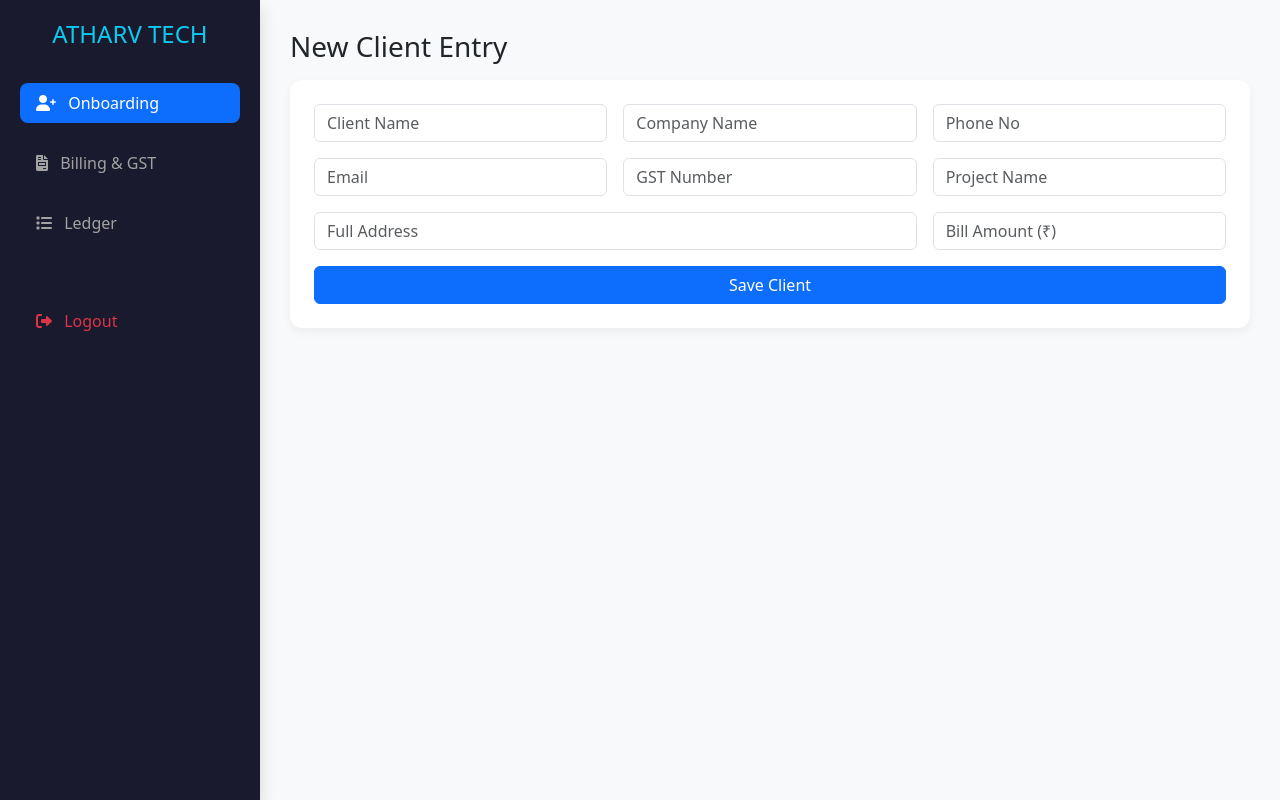
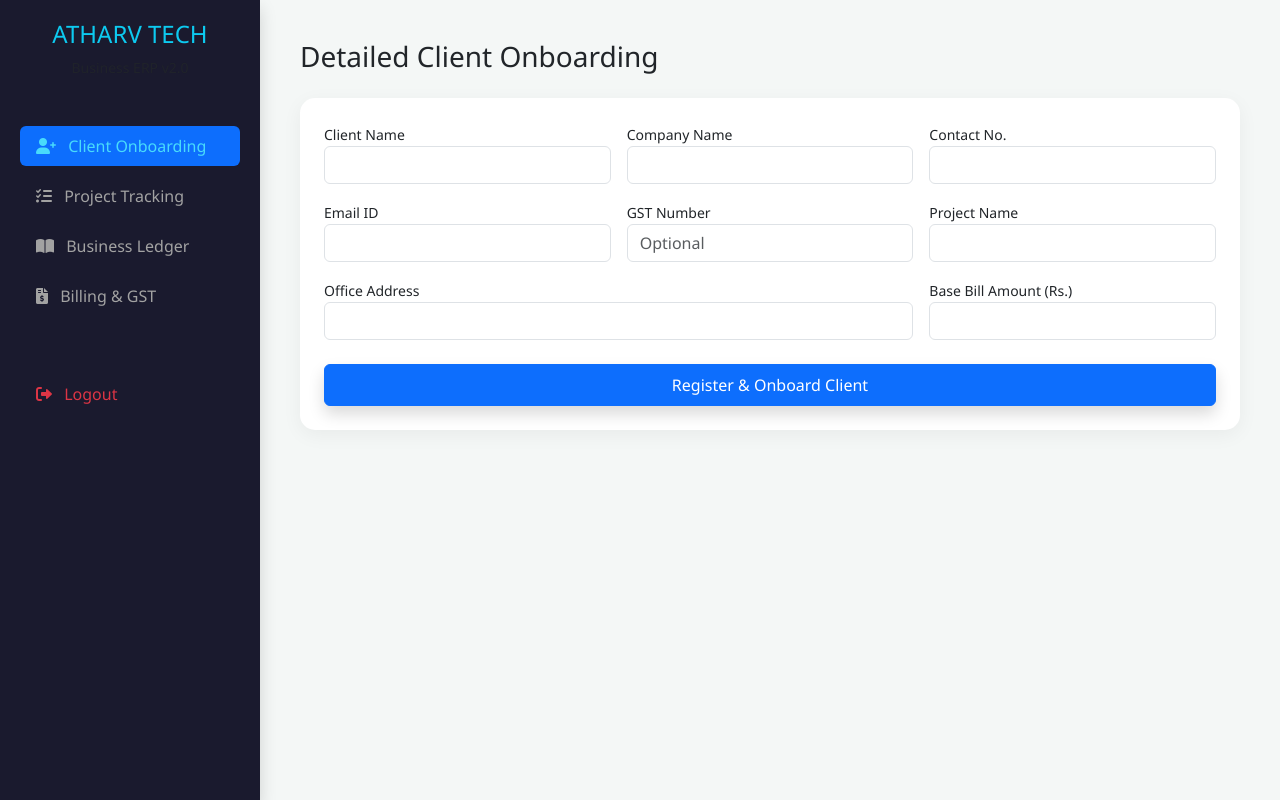
Before and after one commit to careatc1-pixel/Atharv_ERP, a Flask app: page /admin in a window 1280 px wide. Run offline with Flask 3, Linux system fonts and the light colour scheme; the visitor is signed in with stand-in values (Sample User, id 1); data that the repository does not hold is empty.

Commit message:
Update admin.html

```diff
--- a/templates/admin.html
+++ b/templates/admin.html
@@ -1,65 +1,78 @@
 <!DOCTYPE html>
 <html lang="en">
 <head>
-    <title>Atharv Tech ERP Pro</title>
+    <meta charset="UTF-8">
+    <title>Admin Panel | Atharv Tech Co.</title>
     <link rel="stylesheet" href="https://cdn.jsdelivr.net/npm/bootstrap@5.3.0/dist/css/bootstrap.min.css">
     <link rel="stylesheet" href="https://cdnjs.cloudflare.com/ajax/libs/font-awesome/6.0.0/css/all.min.css">
     <style>
-        .sidebar { width: 260px; height: 100vh; position: fixed; background: #1a1a2e; color: white; padding: 20px; }
-        .content { margin-left: 260px; padding: 30px; background: #f8f9fa; min-height: 100vh; }
-        .nav-link { color: #a2a2a2; margin: 10px 0; cursor: pointer; border: none; background: none; width: 100%; text-align: left; }
-        .nav-link.active { background: #0f3460; color: white; border-radius: 8px; }
-        .card { border: none; border-radius: 12px; box-shadow: 0 4px 10px rgba(0,0,0,0.05); }
+        :root { --sidebar-width: 260px; --primary-dark: #1a1a2e; }
+        body { background: #f4f7f6; font-family: 'Segoe UI', Tahoma, Geneva, Verdana, sans-serif; }
+        .sidebar { width: var(--sidebar-width); height: 100vh; position: fixed; background: var(--primary-dark); color: white; padding: 20px; z-index: 1000; }
+        .main-content { margin-left: var(--sidebar-width); padding: 40px; }
+        .nav-link { color: #a2a2a2; margin-bottom: 10px; border-radius: 10px; transition: 0.3s; border: none; background: none; width: 100%; text-align: left; }
+        .nav-link:hover, .nav-link.active { background: #16213e; color: #48dbfb !important; shadow: 0 4px 15px rgba(0,0,0,0.2); }
+        .card { border: none; border-radius: 15px; box-shadow: 0 5px 20px rgba(0,0,0,0.05); }
+        .stat-card { background: linear-gradient(45deg, #1a1a2e, #16213e); color: white; border-left: 5px solid #48dbfb; }
     </style>
 </head>
 <body>
+
     <div class="sidebar shadow">
-        <h4 class="text-center mb-4 text-info">ATHARV TECH</h4>
-        <div class="nav flex-column nav-pills" id="v-pills-tab" role="tablist">
-            <button class="nav-link active" data-bs-toggle="pill" data-bs-target="#onboard"><i class="fas fa-user-plus me-2"></i> Onboarding</button>
-            <button class="nav-link" data-bs-toggle="pill" data-bs-target="#billing"><i class="fas fa-file-invoice me-2"></i> Billing & GST</button>
-            <button class="nav-link" data-bs-toggle="pill" data-bs-target="#ledger"><i class="fas fa-list me-2"></i> Ledger</button>
+        <div class="text-center mb-5">
+            <h4 class="text-info font-weight-bold">ATHARV TECH</h4>
+            <p class="small text-muted">Business ERP v2.0</p>
+        </div>
+        <div class="nav flex-column nav-pills" id="adminTabs" role="tablist">
+            <button class="nav-link active" data-bs-toggle="pill" data-bs-target="#tab-onboard"><i class="fas fa-user-plus me-2"></i> Client Onboarding</button>
+            <button class="nav-link" data-bs-toggle="pill" data-bs-target="#tab-track"><i class="fas fa-tasks me-2"></i> Project Tracking</button>
+            <button class="nav-link" data-bs-toggle="pill" data-bs-target="#tab-ledger"><i class="fas fa-book-open me-2"></i> Business Ledger</button>
+            <button class="nav-link" data-bs-toggle="pill" data-bs-target="#tab-billing"><i class="fas fa-file-invoice-dollar me-2"></i> Billing & GST</button>
             <a href="/logout" class="nav-link text-danger mt-5"><i class="fas fa-sign-out-alt me-2"></i> Logout</a>
         </div>
     </div>
 
-    <div class="content">
-        <div class="tab-content">
-            <div class="tab-pane fade show active" id="onboard">
-                <h3>New Client Entry</h3>
-                <div class="card p-4 mt-3">
+    <div class="main-content">
+        <div class="tab-content" id="pills-tabContent">
+
+            <div class="tab-pane fade show active" id="tab-onboard">
+                <h3 class="mb-4">Detailed Client Onboarding</h3>
+                <div class="card p-4">
                     <form action="/add-client" method="POST" class="row g-3">
-                        <div class="col-md-4"><input type="text" name="name" class="form-control" placeholder="Client Name" required></div>
-                        <div class="col-md-4"><input type="text" name="company" class="form-control" placeholder="Company Name"></div>
-                        <div class="col-md-4"><input type="text" name="contact" class="form-control" placeholder="Phone No"></div>
-                        <div class="col-md-4"><input type="email" name="email" class="form-control" placeholder="Email"></div>
-                        <div class="col-md-4"><input type="text" name="gst" class="form-control" placeholder="GST Number"></div>
-                        <div class="col-md-4"><input type="text" name="project" class="form-control" placeholder="Project Name"></div>
-                        <div class="col-md-8"><input type="text" name="address" class="form-control" placeholder="Full Address"></div>
-                        <div class="col-md-4"><input type="number" name="bill" class="form-control" placeholder="Bill Amount (₹)"></div>
-                        <div class="col-12"><button class="btn btn-primary w-100">Save Client</button></div>
+                        <div class="col-md-4"><label class="small">Client Name</label><input type="text" name="name" class="form-control" required></div>
+                        <div class="col-md-4"><label class="small">Company Name</label><input type="text" name="company" class="form-control" required></div>
+                        <div class="col-md-4"><label class="small">Contact No.</label><input type="text" name="contact" class="form-control"></div>
+                        <div class="col-md-4"><label class="small">Email ID</label><input type="email" name="email" class="form-control"></div>
+                        <div class="col-md-4"><label class="small">GST Number</label><input type="text" name="gst" class="form-control" placeholder="Optional"></div>
+                        <div class="col-md-4"><label class="small">Project Name</label><input type="text" name="project" class="form-control"></div>
+                        <div class="col-md-8"><label class="small">Office Address</label><input type="text" name="address" class="form-control"></div>
+                        <div class="col-md-4"><label class="small">Base Bill Amount (Rs.)</label><input type="number" name="bill" class="form-control"></div>
+                        <div class="col-12 mt-4"><button type="submit" class="btn btn-primary w-100 py-2 shadow">Register & Onboard Client</button></div>
                     </form>
                 </div>
             </div>
 
-            <div class="tab-pane fade" id="billing">
-                <h3>Billing & Progress</h3>
-                <div class="card mt-3 p-3">
-                    <table class="table align-middle">
-                        <thead><tr><th>Company</th><th>Progress</th><th>Bill</th><th>Invoice</th></tr></thead>
+            <div class="tab-pane fade" id="tab-track">
+                <h3 class="mb-4">Project Progress Tracking</h3>
+                <div class="card p-3 table-responsive">
+                    <table class="table table-hover align-middle">
+                        <thead class="table-light"><tr><th>Company</th><th>Project</th><th>Progress</th><th>Action</th></tr></thead>
                         <tbody>
                             {% for client in clients %}
                             <tr>
-                                <td>{{ client.company_name }}</td>
+                                <td><strong>{{ client.company_name }}</strong></td>
+                                <td>{{ client.project_name }}</td>
+                                <td width="300">
+                                    <div class="progress mb-1" style="height: 8px;"><div class="progress-bar bg-info" style="width: {{client.progress}}%"></div></div>
+                                    <small>{{client.progress}}% Complete</small>
+                                </td>
                                 <td>
                                     <form action="/update-client/{{client.id}}" method="POST" class="d-flex">
-                                        <input type="number" name="progress" value="{{client.progress}}" class="form-control form-control-sm w-50 me-2">
-                                        <button class="btn btn-sm btn-success">Update</button>
+                                        <input type="number" name="progress" class="form-control form-control-sm me-2" value="{{client.progress}}" style="width: 70px;">
                                         <input type="hidden" name="paid" value="{{client.paid_amount}}">
+                                        <button class="btn btn-sm btn-dark">Update</button>
                                     </form>
                                 </td>
-                                <td>₹{{ client.total_bill }}</td>
-                                <td><a href="/download-invoice/{{client.id}}" class="btn btn-sm btn-outline-danger">PDF</a></td>
                             </tr>
                             {% endfor %}
                         </tbody>
@@ -67,32 +80,51 @@
                 </div>
             </div>
 
-            <div class="tab-pane fade" id="ledger">
-                <h3>Business Ledger</h3>
-                <div class="card mt-3 p-3">
-                    <table class="table table-bordered">
-                        <thead class="table-dark"><tr><th>Client</th><th>Total (with GST)</th><th>Paid</th><th>Due</th></tr></thead>
+            <div class="tab-pane fade" id="tab-ledger">
+                <h3 class="mb-4">Client Wise Ledger (Statement)</h3>
+                <div class="card p-3">
+                    <table class="table table-bordered text-center">
+                        <thead class="table-dark"><tr><th>Client Name</th><th>Total (Base + 18% GST)</th><th>Amount Paid</th><th>Balance Due</th><th>Quick Pay</th></tr></thead>
                         <tbody>
                             {% for client in clients %}
                             <tr>
                                 <td>{{ client.company_name }}</td>
-                                <td>₹{{ client.total_bill * 1.18 }}</td>
+                                <td>Rs. {{ (client.total_bill * 1.18)|round(2) }}</td>
+                                <td class="text-success font-weight-bold">Rs. {{ client.paid_amount }}</td>
+                                <td class="text-danger font-weight-bold">Rs. {{ ((client.total_bill * 1.18) - client.paid_amount)|round(2) }}</td>
                                 <td>
-                                    <form action="/update-client/{{client.id}}" method="POST" class="d-flex">
-                                        <input type="number" name="paid" value="{{client.paid_amount}}" class="form-control form-control-sm w-75 me-2">
-                                        <button class="btn btn-sm btn-info">Pay</button>
+                                    <form action="/update-client/{{client.id}}" method="POST" class="d-flex justify-content-center">
+                                        <input type="number" name="paid" class="form-control form-control-sm me-2" value="{{client.paid_amount}}" style="width: 100px;">
                                         <input type="hidden" name="progress" value="{{client.progress}}">
+                                        <button class="btn btn-sm btn-success">Save</button>
                                     </form>
                                 </td>
-                                <td class="text-danger font-weight-bold">₹{{ (client.total_bill * 1.18) - client.paid_amount }}</td>
                             </tr>
                             {% endfor %}
                         </tbody>
                     </table>
                 </div>
             </div>
+
+            <div class="tab-pane fade" id="tab-billing">
+                <h3 class="mb-4">Billing & GST Invoice Center</h3>
+                <div class="row">
+                    {% for client in clients %}
+                    <div class="col-md-4 mb-3">
+                        <div class="card p-3 border-start border-primary border-4 shadow-sm">
+                            <h5>{{ client.company_name }}</h5>
+                            <p class="small text-muted mb-1">Project: {{ client.project_name }}</p>
+                            <p class="mb-3 text-dark"><strong>Invoice Val: Rs. {{ (client.total_bill * 1.18)|round(2) }}</strong></p>
+                            <a href="/download-invoice/{{client.id}}" class="btn btn-outline-danger btn-sm w-100"><i class="fas fa-file-pdf me-1"></i> Generate GST Invoice</a>
+                        </div>
+                    </div>
+                    {% endfor %}
+                </div>
+            </div>
+
         </div>
     </div>
+
     <script src="https://cdn.jsdelivr.net/npm/bootstrap@5.3.0/dist/js/bootstrap.bundle.min.js"></script>
 </body>
 </html>
```
